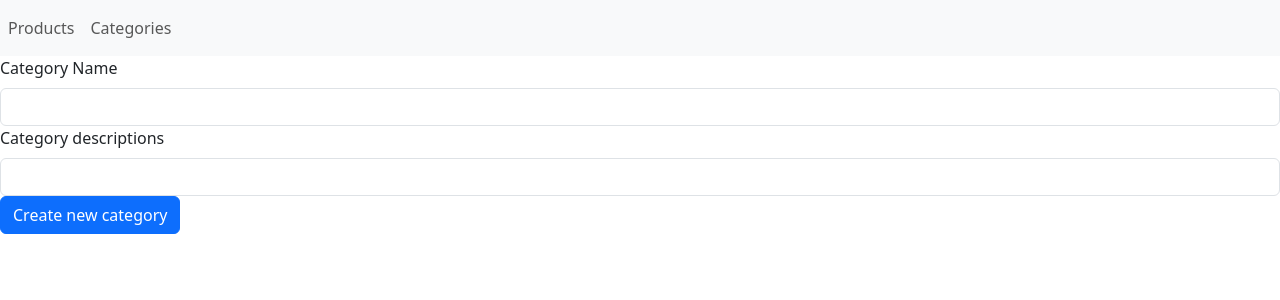
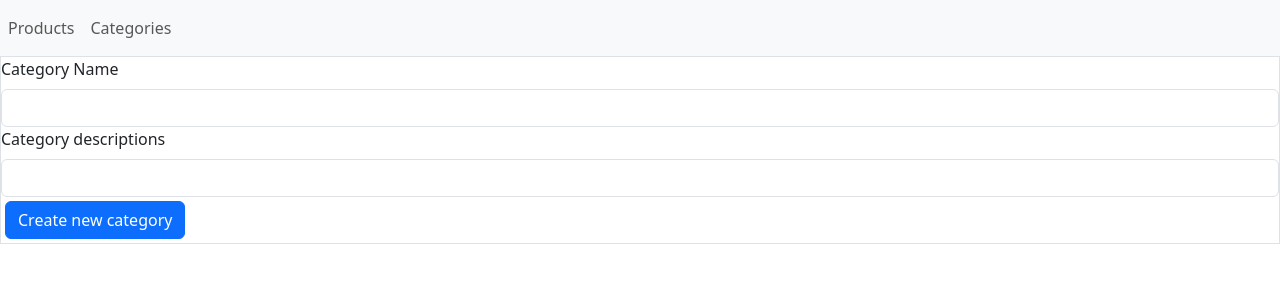
Before and after one commit to hnd14/frontend-rookie, a React (Create React App) app: page /admin/new-categories in a window 1280 px wide. Shown: the top 300 px of the page. Built offline with nearby package versions, Linux system fonts and the light colour scheme.

Commit message:
Styling category page

```diff
--- a/src/admin/category/CategoryPage.tsx
+++ b/src/admin/category/CategoryPage.tsx
@@ -5,9 +5,10 @@ import { Link } from "react-router-dom";
 const CategoryPage = () => {
   return (
     <>
-      <Link className="btn btn-primary" to="/admin/new-categories">
+      <Link className="btn btn-dark m-1 " to="/admin/new-categories">
         Create new category
       </Link>
+
       <CategoriesList />
     </>
   );
--- a/src/admin/category/components/CategoriesList.tsx
+++ b/src/admin/category/components/CategoriesList.tsx
@@ -5,7 +5,7 @@ import {
 } from "../../services/AdminService.ts";
 import useSWR from "swr";
 import CategoryRow from "./CategoryRow.tsx";
-import { Pagination } from "react-bootstrap";
+import { Pagination, Table } from "react-bootstrap";
 
 const CategoriesList = () => {
   const [pageNumber, setPageNumber] = useState(1);
@@ -41,7 +41,7 @@ const CategoriesList = () => {
   }
   return (
     <>
-      <table className="table">
+      <Table variant="dark" striped bordered hover>
         <thead>
           <tr>
             <th>Id</th>
@@ -51,6 +51,7 @@ const CategoriesList = () => {
             <th>Creation time</th>
             <th>Last modified by</th>
             <th>Last modified time</th>
+            <th></th>
           </tr>
         </thead>
         <tbody>
@@ -58,7 +59,7 @@ const CategoriesList = () => {
             <CategoryRow category={category} handleDelete={handleDelete} />
           ))}
         </tbody>
-      </table>
+      </Table>
       <Pagination>{items}</Pagination>
     </>
   );
--- a/src/admin/category/components/CategoryEditForm.tsx
+++ b/src/admin/category/components/CategoryEditForm.tsx
@@ -9,7 +9,7 @@ interface Props {
   handleClose;
 }
 const CategoryEditForm = ({ category, show, handleClose }: Props) => {
-  const descRef = useRef(null);
+  const descRef = useRef(document.createElement("input"));
   const handleSubmit = (event) => {
     event.preventDefault();
     const descValue = descRef.current.value;
--- a/src/admin/category/components/CategoryRow.tsx
+++ b/src/admin/category/components/CategoryRow.tsx
@@ -19,6 +19,7 @@ const CategoryRow = ({ category, handleDelete }: Props) => {
         <td>{category.createdTime}</td>
         <td>{category.updatedBy}</td>
         <td>{category.updatedTime}</td>
+        <td>
           <button
             onClick={() => {
               setShowEdit(true);
@@ -33,6 +34,7 @@ const CategoryRow = ({ category, handleDelete }: Props) => {
           >
             Delete
           </button>
+        </td>
       </tr>
       <CategoryEditForm
         category={category}
--- a/src/admin/new-category/components/NewCategoryForm.jsx
+++ b/src/admin/new-category/components/NewCategoryForm.jsx
@@ -22,7 +22,7 @@ const NewCategoryForm = () => {
       });
   };
   return (
-    <form onSubmit={handleSubmit}>
+    <form className="border" onSubmit={handleSubmit}>
       <div className="form-group">
         <label htmlFor="categoryName" className="form-label">
           Category Name
@@ -43,7 +43,7 @@ const NewCategoryForm = () => {
           ref={descRef}
         />
       </div>
-      <button className="btn btn-primary" type="submit">
+      <button className="btn btn-primary m-1" type="submit">
         Create new category
       </button>
     </form>
```
Lines whose indentation alone changed are shown as unchanged.
